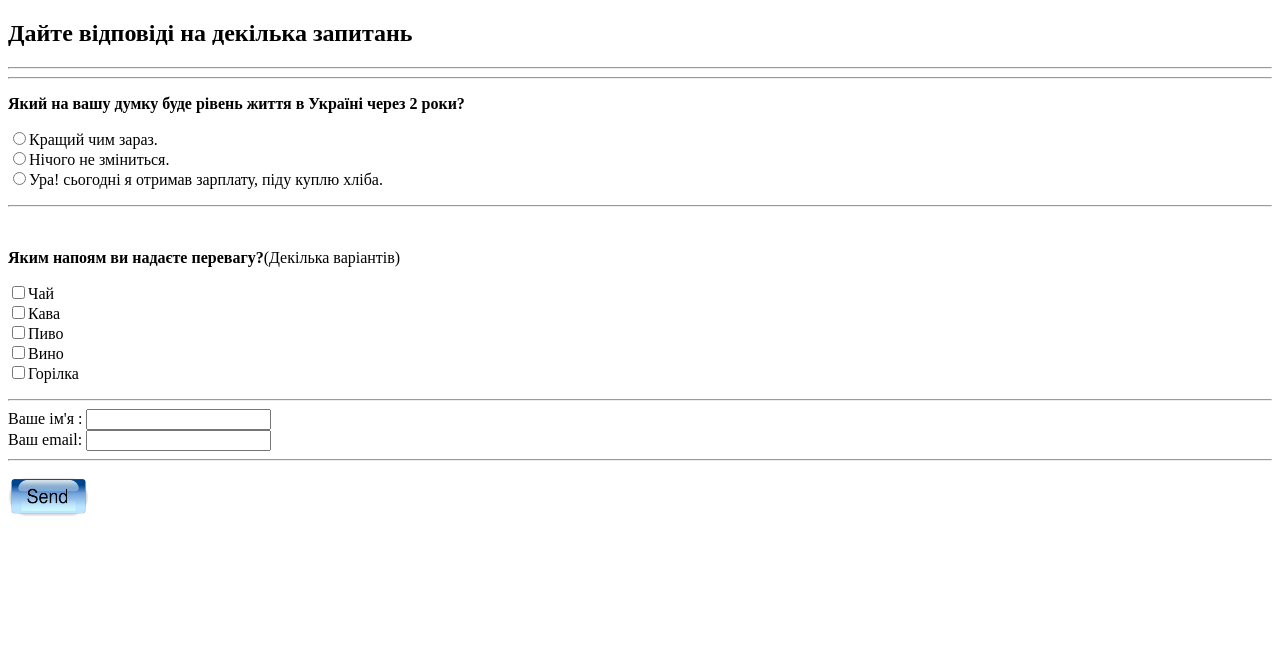
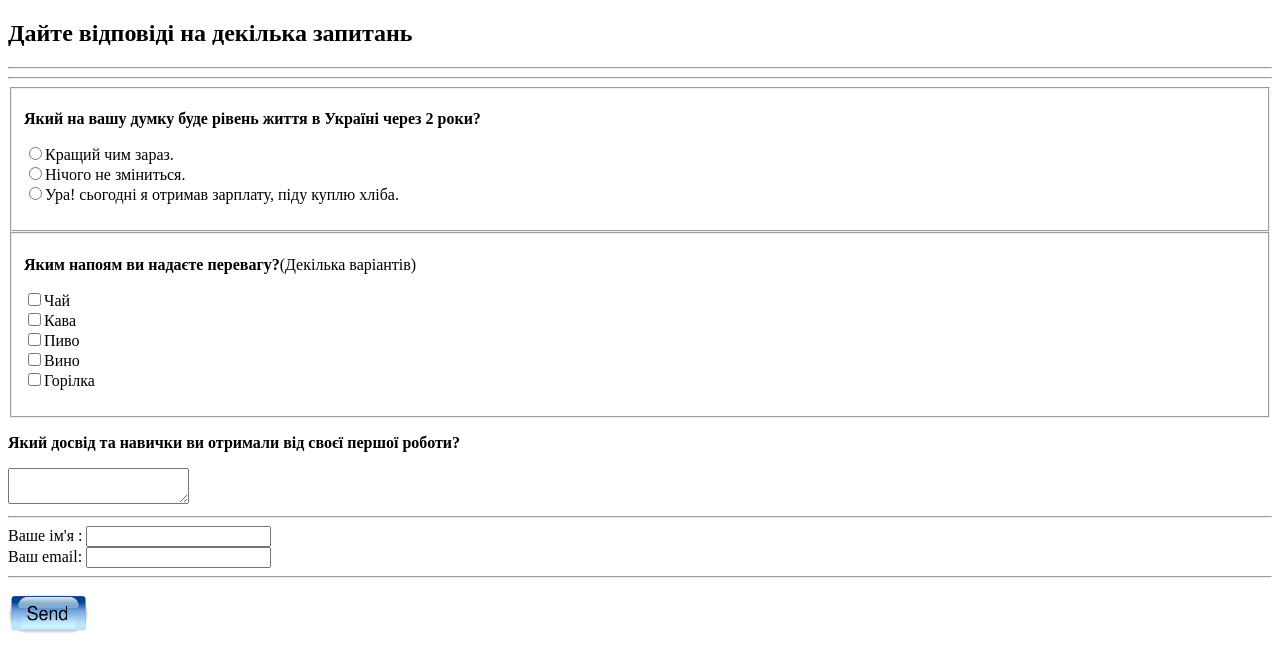
Before and after one commit to mvicttc/homeworks3, a plain HTML site: page forms.html in a window 1280 px wide. Drawn offline with Linux system fonts and the light colour scheme.

Commit message:
added paragraph

```diff
--- a/forms.html
+++ b/forms.html
@@ -10,21 +10,26 @@
         <h2>Дайте відповіді на декілька запитань</h2>
         <hr>
         <hr>
-
+        <fieldset>
         <p><b>Який на вашу думку буде рівень життя в Україні через 2 роки?</b></p>
         <p> <input type="radio" name="answer" value="a1">Кращий чим зараз.<br>
             <input type="radio" name="answer" value="a2">Нічого не зміниться.<br>
             <input type="radio" name="answer" value="a3">Ура! сьогодні я отримав зарплату, піду куплю хліба.</p>
-           <hr>
-           <br>
+           </fieldset>
+
+
+          <fieldset>
            <p><b>Яким напоям ви надаєте перевагу?</b>(Декілька варіантів)</p>
          <p><input type="checkbox" name="answer" value="b1">Чай<br>
             <input type="checkbox" name="answer" value="b2">Кава<br>
             <input type="checkbox" name="answer" value="b3">Пиво<br>
             <input type="checkbox" name="answer" value="b4">Вино<br>
             <input type="checkbox" name="answer" value="b5">Горілка<br>
+               </fieldset>
+           </p>
 
-           </p>
+           <p><b>Який досвід та навички ви отримали від своєї першої роботи?</b></p>
+           <textarea name="Second"></textarea>
            <hr>
         <label>Ваше ім'я :
             <input type="text" name="client-name" required>
```
